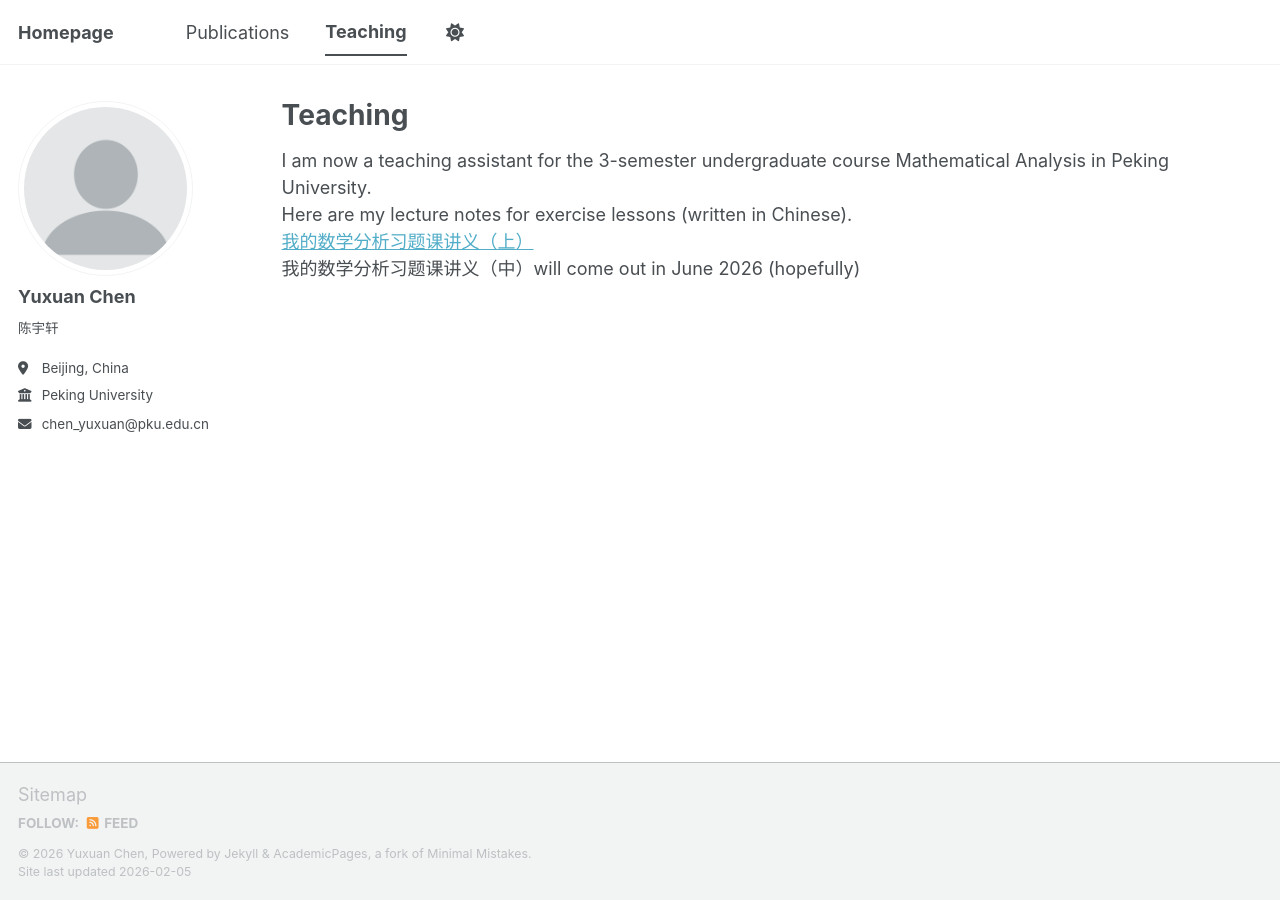
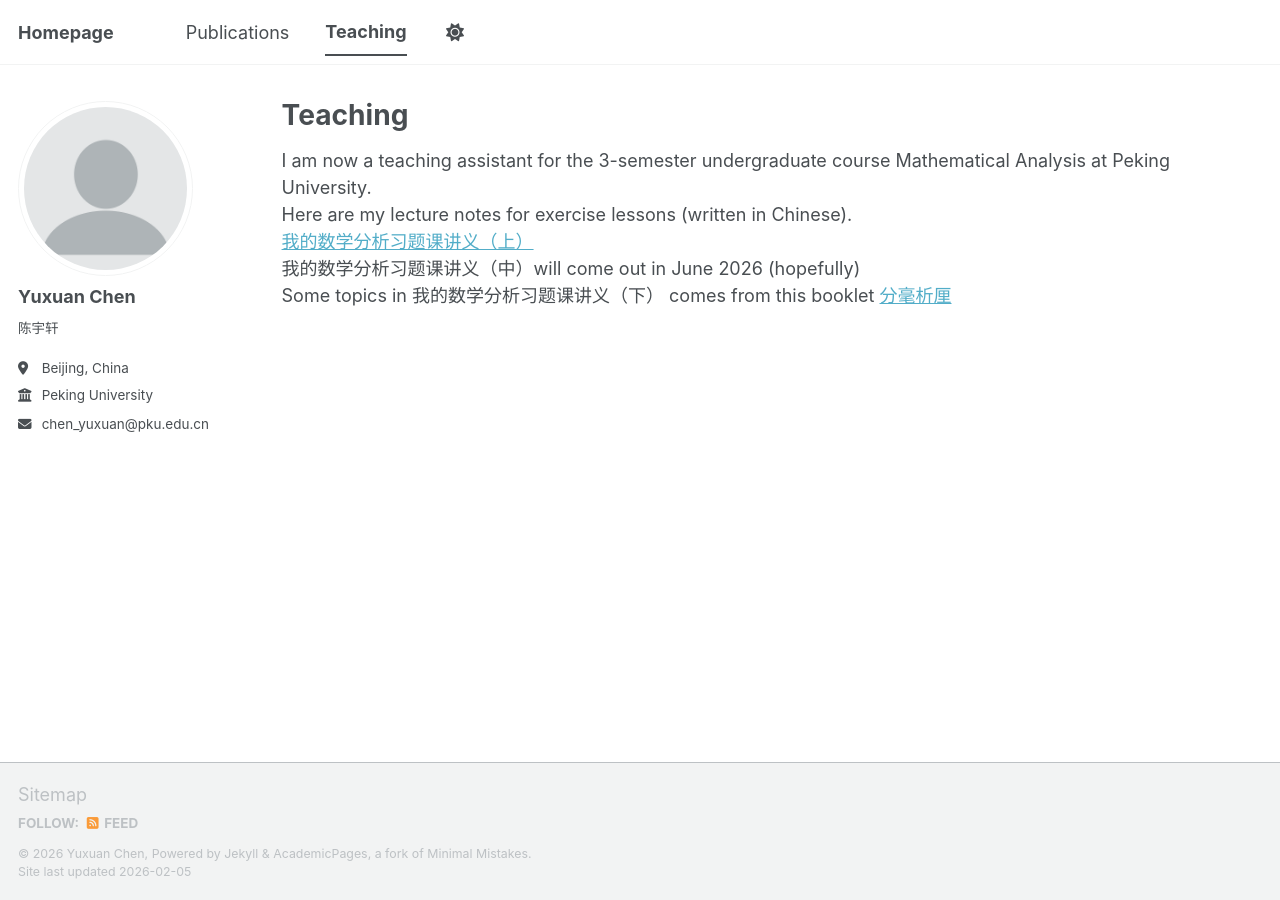
Before and after one commit to yxchen-pku/yxchen-pku.github.io, a Jekyll site: the page built from _pages/teaching.md, in a window 1280 px wide. Built offline with Jekyll 4.4.1, drawn with Linux system fonts in a browser that asks for light colours; a script bundle is joined from its source files by our own code; library files that are not in the unit come from our copies.

Commit message:
Update teaching.md

```diff
--- a/_pages/teaching.md
+++ b/_pages/teaching.md
@@ -6,7 +6,8 @@ author_profile: true
 ---
 
 
-I am now a teaching assistant for the 3-semester undergraduate course Mathematical Analysis in Peking University.
+I am now a teaching assistant for the 3-semester undergraduate course Mathematical Analysis at Peking University.
 Here are my lecture notes for exercise lessons (written in Chinese).
 [我的数学分析习题课讲义（上）](../files/SFXT_1.pdf)
 我的数学分析习题课讲义（中）will come out in June 2026 (hopefully)
+Some topics in 我的数学分析习题课讲义（下） comes from this booklet [分毫析厘](../file/FHXL.pdf)
```
